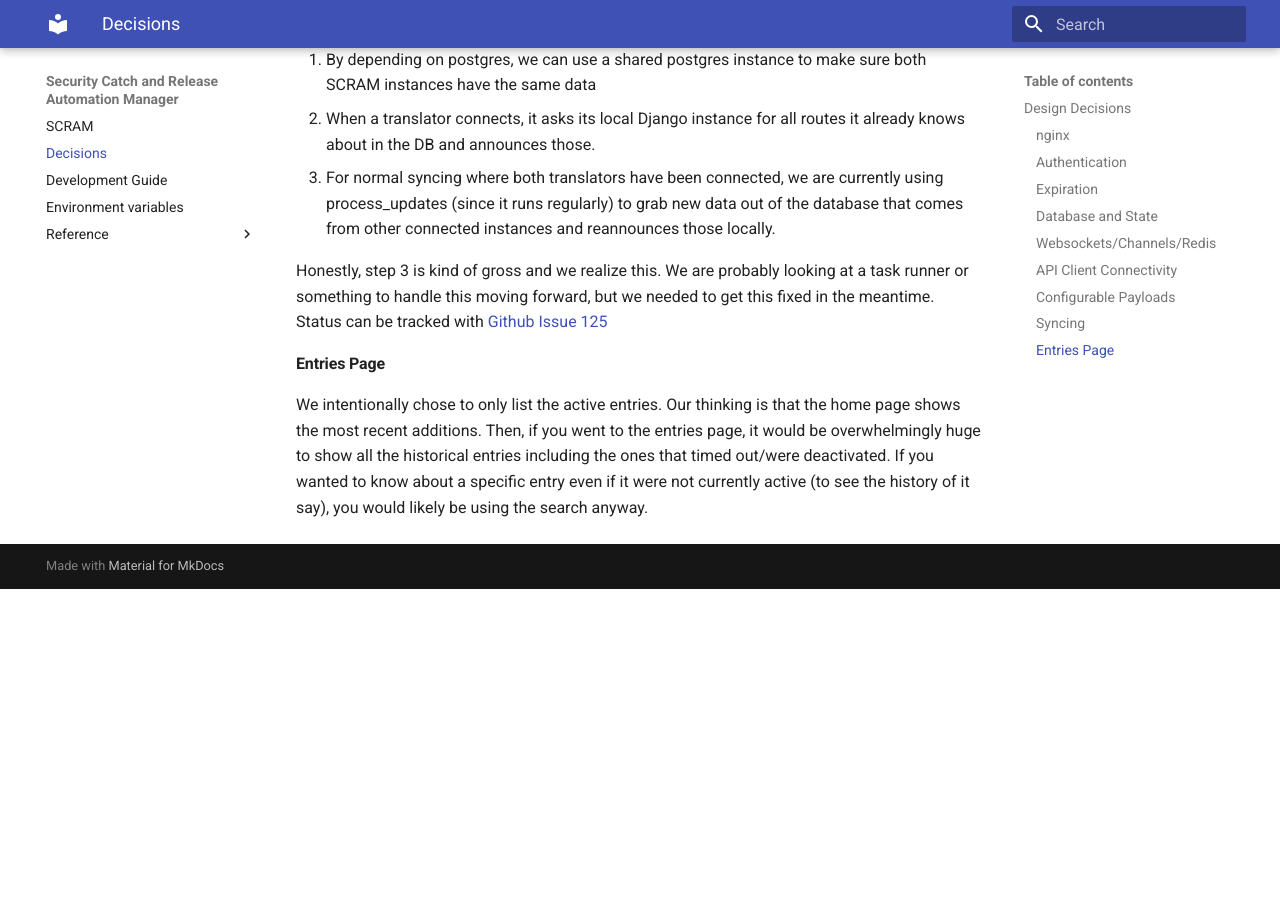
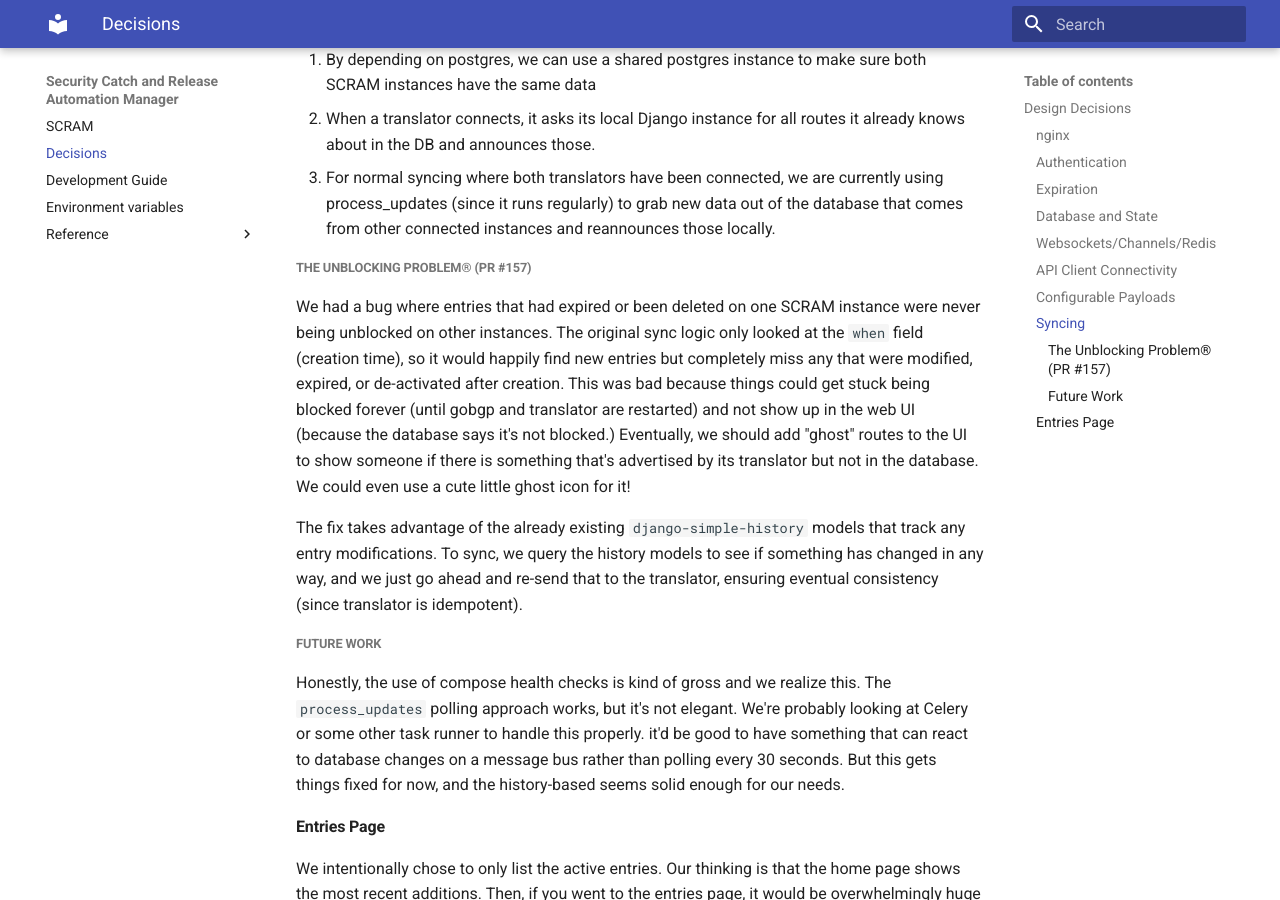
Before and after one commit to esnet-security/SCRAM, an MkDocs documentation site: the page built from docs/decisions.md, in a window 1280 px wide and 900 px high, scrolled down 2321 px. Built offline with MkDocs 1.6.1 and Material for MkDocs 9.7.7, drawn with Linux system fonts in a browser that asks for light colours; before the commit the page ends 2910 px from its top, so only the background shows below that.

Commit message:
docs(decisions): updated decisions.md for syncing bug

```diff
--- a/docs/decisions.md
+++ b/docs/decisions.md
@@ -79,11 +79,18 @@ If you want two or more instances of SCRAM to share data between themselves we h
 3. For normal syncing where both translators have been connected, we are currently using process_updates (since it runs
    regularly) to grab new data out of the database that comes from other connected instances and reannounces those locally.
 
-Honestly, step 3 is kind of gross and we realize this. We are probably looking at a task runner or something to handle
-this moving forward, but we needed to get this fixed in the meantime. Status can be tracked with
-[Github Issue 125](https://github.com/esnet-security/SCRAM/issues/125)
+##### The Unblocking Problem® (PR #157)
+
+We had a bug where entries that had expired or been deleted on one SCRAM instance were never being unblocked on other instances. The original sync logic only looked at the `when` field (creation time), so it would happily find new entries but completely miss any that were modified, expired, or de-activated after creation. This was bad because things could get stuck being blocked forever (until gobgp and translator are restarted) and not show up in the web UI (because the database says it's not blocked.) Eventually, we should add "ghost" routes to the UI to show someone if there is something that's advertised by its translator but not in the database. We could even use a cute little ghost icon for it!
+
+The fix takes advantage of the already existing `django-simple-history` models that track any entry modifications. To sync, we query the history models to see if something has changed in any way, and we just go ahead and re-send that to the translator, ensuring eventual consistency (since translator is idempotent).
+
+##### Future Work
+
+Honestly, the use of compose health checks is kind of gross and we realize this. The `process_updates` polling approach works, but it's not elegant. We're probably looking at Celery or some other task runner to handle this properly. it'd be good to have something that can react to database changes on a message bus rather than polling every 30 seconds. But this gets things fixed for now, and the history-based seems solid enough for our needs.
 
 #### Entries Page
+
 We intentionally chose to only list the active entries. Our thinking is that the home page shows the most recent additions.
 Then, if you went to the entries page, it would be overwhelmingly huge to show all the historical entries including the
 ones that timed out/were deactivated. If you wanted to know about a specific entry even if it were not currently active
```
